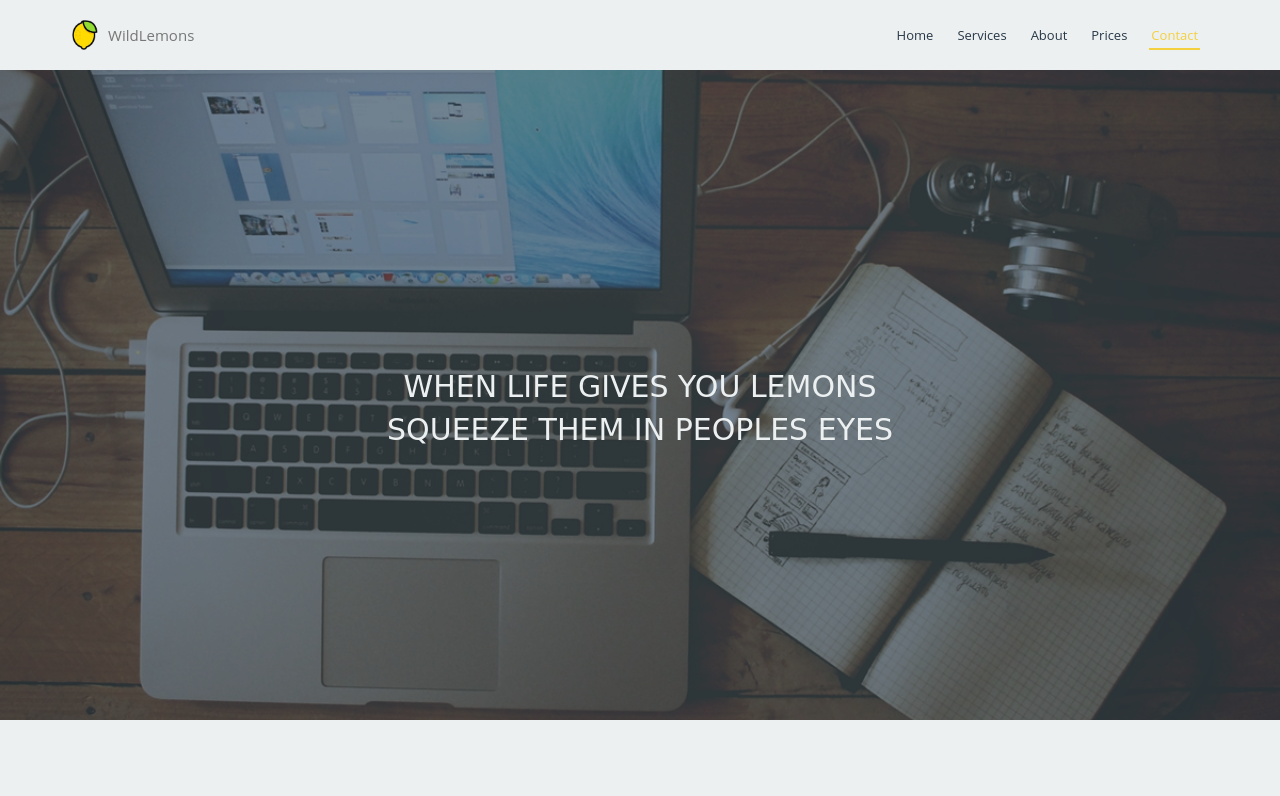
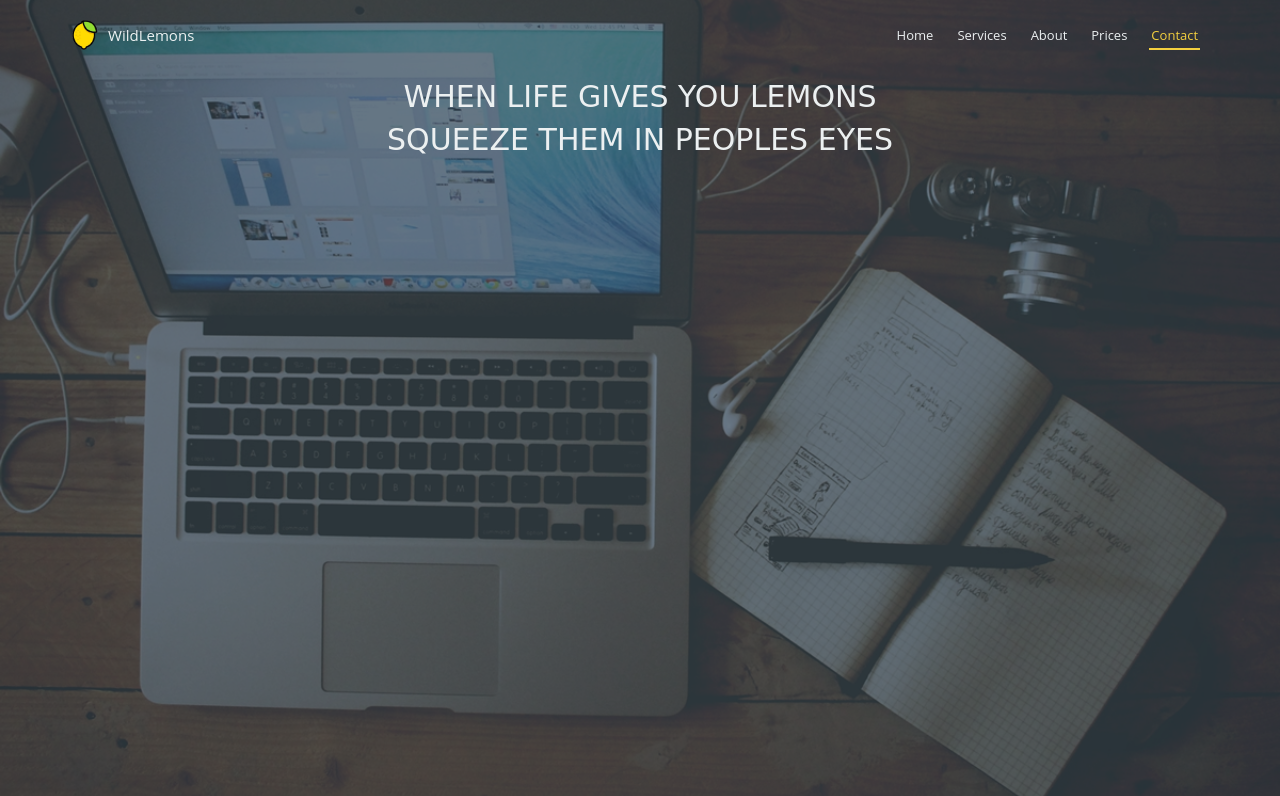
Before and after one commit to MilloEscobar/WildLemons, a website: page src/index.html in a window 1280 px wide. Shown: the top 796 px of the page. Drawn offline with nearby package versions, Linux system fonts and the light colour scheme; files that its build step writes are made by us from their sources; no server answers; a web font is replaced by a local one.

Commit message:
update sections

```diff
--- a/src/app/sass/_variables.scss
+++ b/src/app/sass/_variables.scss
@@ -3,11 +3,12 @@
 $main_yellow:#F4D03F;
 $main_gray: #ECF0F1;
 $dark_gray: #273746;
+$transparent: transparent;
 
 
 //opacites
 $opacity_low:0.3;
-$opacity_medium:0.6;
+$opacity_medium:0.66;
 $opacity_high:0.8;
 
 //layout
--- a/src/app/sass/components/_header.scss
+++ b/src/app/sass/components/_header.scss
@@ -1,14 +1,19 @@
 .container-fluid {
 	&.header {
-		 padding-top: 7rem;
 
 		.background-img {
 			background-image: url(./media/WildLemons-header.jpg);
-			height: 65rem;
+			height: 100vh;
+		}
+
+		.header-fixed  {
+			position: fixed;
+			width: 100%;
+			height: 100%;
 		}
 
 		.nav-wrapper {
-			background-color: $main_gray;
+			background-color: $transparent;
 			position: fixed;
 			top: 0;
 			left: 0;
@@ -32,6 +37,7 @@
 			height: 3rem;
 			margin: 2rem 0;
 			padding: 0 2px;
+			color: $main_gray;
 		}
 
 		.navbar-nav {
@@ -79,7 +85,7 @@
 
 		.navbar-nav>li>a {
 			border-radius: 0;
-			color: $dark_gray;
+			color: $main_gray;
 			font-size: 1.3rem;
 			height: 3rem;
 			margin: 20px 10px;
--- a/src/app/sass/components/_sections.scss
+++ b/src/app/sass/components/_sections.scss
@@ -168,3 +168,8 @@ position: relative;
 .uppercase {
 	text-transform: uppercase;
 }
+
+.header-space {
+	height: 100vh;
+	position: relative;
+}
--- a/src/app/sass/partials/_base.scss
+++ b/src/app/sass/partials/_base.scss
@@ -1,6 +1,10 @@
 html {
 	height: 100%;
 	width: 100%;
+}
+
+body {
+  //height: 100%;
 }
 
 #body {
--- a/src/index.html
+++ b/src/index.html
@@ -58,16 +58,17 @@
     </nav>
   </div><!-- /.container-fluid -->
 
-  <div class="container-fluid background-img">
-    <div class="container section"></div>
+  <div class="container-fluid background-img header-fixed">
+
     <!-- <img src="app/media/WildLemons-header.jpg" alt=""> -->
       <div class="opacity-medium opacity-dark"></div>
-      <div class="header-text">
+      <div class="container section header-text">
         <h2 class="uppercase">When life gives you lemons</h2>
         <h2 class="uppercase">squeeze them in peoples eyes</h2>
       </div>
     </div>
 </header>
+<section class="header-space"></section>
 
 <section class="container-fluid  light">
   <div id="services" class="container section">
```
Also changed, not shown: src/app/index.css.
